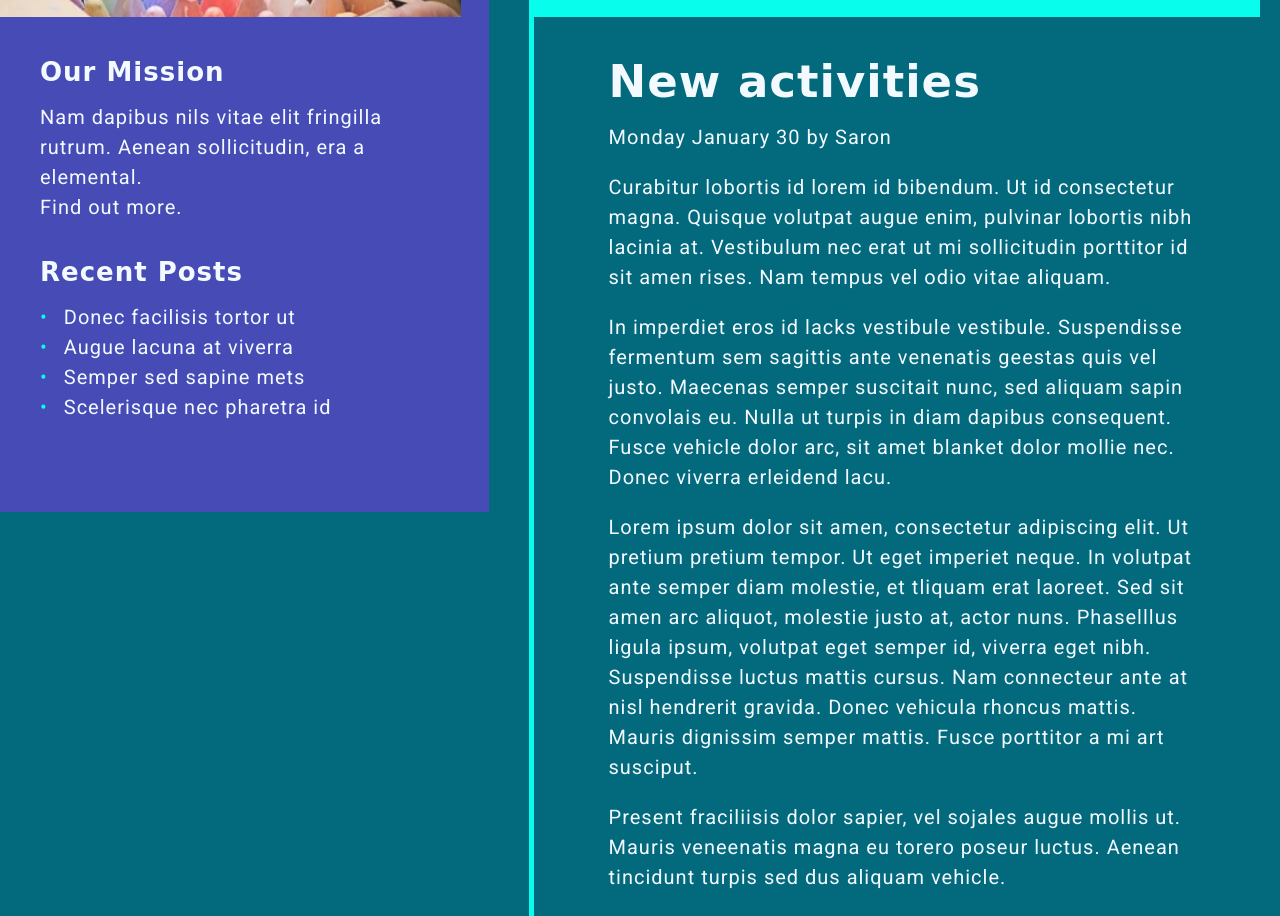
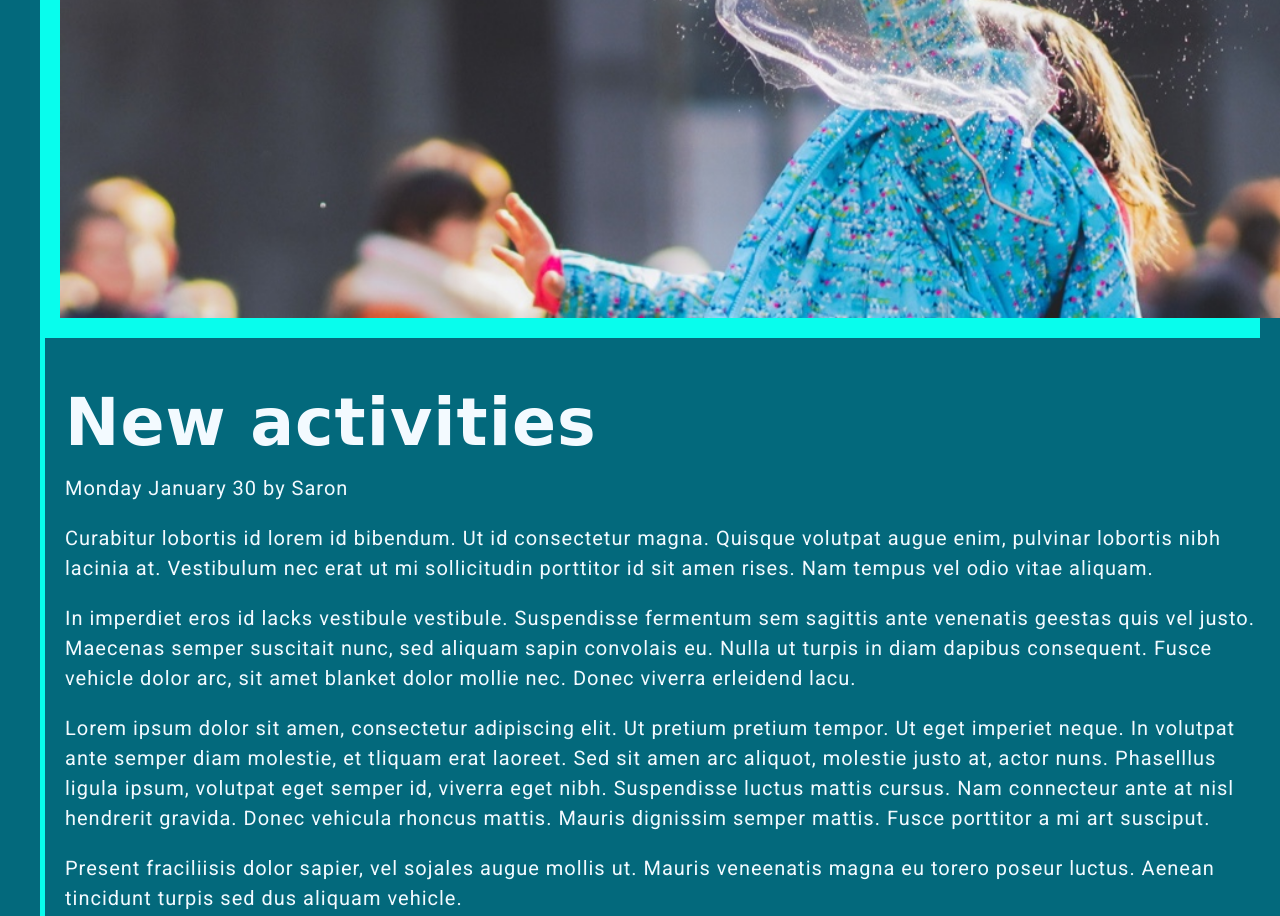
Before and after one commit to anniebombanie/annie-liew-project-two, a plain HTML site: page blog.html in a window 1280 px wide. Shown: the part 988-1904 px from the top of the page. Drawn offline with Linux system fonts and the light colour scheme; a web font is replaced by a local one.

Commit message:
blog removed xtra wrapper fixing layout

```diff
--- a/blog.html
+++ b/blog.html
@@ -31,7 +31,6 @@
 
   <div class="wrapper container__main-aside">
     <main class="blog bg--turq" id="blog" tabindex="-1">
-      <div class="wrapper">
         <!----- BLOG POST STARTS ----->
         <section class="blog__post">
           <div class="container__img">
--- a/styles/partials/_blog.scss
+++ b/styles/partials/_blog.scss
@@ -25,27 +25,35 @@ section.blog__post {
       transform: translateY(-9.2rem);
       margin-bottom: -6rem;
     }
+
+    @include media(1440px) {
+      position: absolute;
+      right: 0;
+      height: 36vw;
+    }
   }
 
   .container__txt-blog-post {
-    padding: 0 10%;
+    padding: 1rem;
+
+    @include media(1440px) {
+      position: absolute;
+      right: 0;
+      height: 36vw;
+    }
   }
 }
 
 // ----- COMMENTS -----
 .blog__comments {
-  padding-right: 1rem;
+  padding: 1rem;
 
   @include media(400px) {
-		padding-right: 1.5rem;
+		padding: 1.5rem;
 	}
 
 	@include media(640px) {
-		padding-right: 2rem;
-  }
-
-  h2 {
-    margin-bottom: 1rem;
+		padding: 2rem;
   }
 }
 
@@ -166,6 +174,10 @@ aside.blog {
     text-align: left;
     margin-top: 6rem;
     margin-left: -2rem;
-    width: 44.5rem;
+    width: 390px;
   }
+
+  //  @include media(1017px) {
+  //   max-width: 19rem;
+  // }
 }
--- a/styles/partials/base/_typography.scss
+++ b/styles/partials/base/_typography.scss
@@ -79,6 +79,15 @@ h2 {
 	}
 }
 
+.blog h2,
+.blog__comments h2 {
+
+	@include media(600px) {
+		font-size: rem-calc(65px);
+		margin-bottom: 1.5rem;
+	}
+}
+
 h3 {
 	font-size: rem-calc(26px);
 	line-height: 1rem;
```
Also changed, not shown: styles/style.css, 1 other file.
